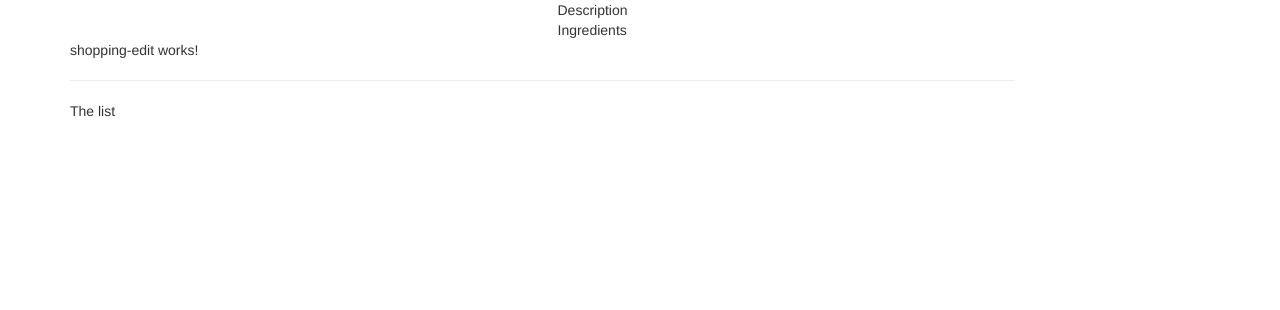
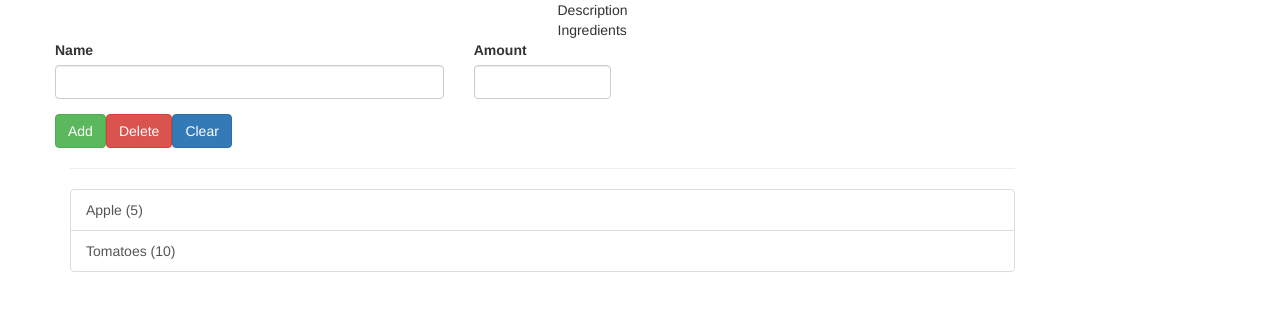
Before and after one commit to inesmora/angular-course-project, an Angular app: page / in a window 1280 px wide. Shown: the part 286-596 px from the top of the page. Built offline with nearby package versions, Linux system fonts and the light colour scheme.

Commit message:
ShoppingList component first basic structure

```diff
--- /dev/null
+++ b/src/app/shared/ingredient.model.ts
@@ -0,0 +1,3 @@
+export class Ingredient {
+    constructor(public name: string, public amount: number) {}
+}
--- a/src/app/shopping-list/shopping-edit/shopping-edit.component.html
+++ b/src/app/shopping-list/shopping-edit/shopping-edit.component.html
@@ -1 +1,23 @@
-<p>shopping-edit works!</p>
+<div class="row">
+    <div class="col xs 12">
+        <form>
+            <div class="row">
+                <div class="col-sm-5 form-group">
+                    <label for="name">Name</label>
+                    <input type="text" id="name" class="form-control">
+                </div>
+                <div class="col-sm-2 form-group">
+                    <label for="amount">Amount</label>
+                    <input type="number" id="amount" class="form-control">
+                </div>
+            </div>
+            <div class="row">
+                <div class="col-xs-12">
+                    <button class="btn btn-success" type="submit">Add</button>
+                    <button class="btn btn-danger" type="submit">Delete</button>
+                    <button class="btn btn-primary" type="submit">Clear</button>
+                </div>
+            </div>
+        </form>
+    </div>
+</div>
--- a/src/app/shopping-list/shopping-list.component.html
+++ b/src/app/shopping-list/shopping-list.component.html
@@ -2,6 +2,10 @@
     <div class="col-xs-10">
         <app-shopping-edit></app-shopping-edit>
         <hr>
-        <p>The list</p>
+        <ul class="list-group">
+            <a class="list-group-item" style="cursor: pointer" *ngFor="let ingredient of ingredients">
+                {{ ingredient.name }} ({{ ingredient.amount }})
+            </a>
+        </ul>
     </div>
 </div>
--- a/src/app/shopping-list/shopping-list.component.ts
+++ b/src/app/shopping-list/shopping-list.component.ts
@@ -1,4 +1,6 @@
 import { Component, OnInit } from '@angular/core';
+
+import { Ingredient } from '../shared/ingredient.model';
 
 @Component({
   selector: 'app-shopping-list',
@@ -6,6 +8,10 @@ import { Component, OnInit } from '@angular/core';
   styleUrls: ['./shopping-list.component.css']
 })
 export class ShoppingListComponent implements OnInit {
+  ingredients: Ingredient[] = [
+    new Ingredient('Apple', 5),
+    new Ingredient('Tomatoes', 10)
+  ];
 
   constructor() { }
 
```
